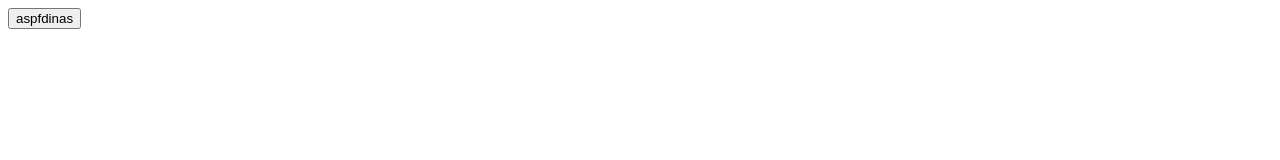
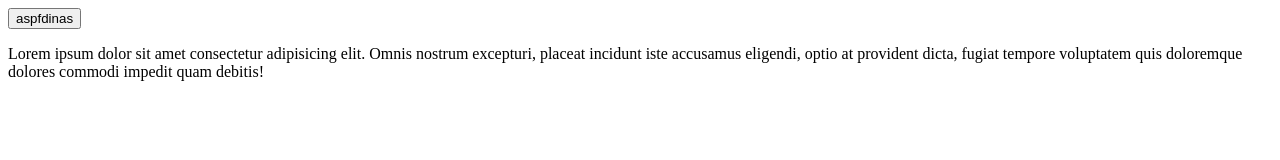
Before and after one commit to justyzas/full-stack-course, a plain HTML site: page index.html in a window 1280 px wide. Drawn offline with Linux system fonts and the light colour scheme.

Commit message:
naujas pakeitimas experimente

```diff
--- a/index.html
+++ b/index.html
@@ -10,5 +10,11 @@
 	</head>
 	<body>
 		<button>aspfdinas</button>
+		<p>
+			Lorem ipsum dolor sit amet consectetur adipisicing elit. Omnis nostrum
+			excepturi, placeat incidunt iste accusamus eligendi, optio at provident
+			dicta, fugiat tempore voluptatem quis doloremque dolores commodi impedit
+			quam debitis!
+		</p>
 	</body>
 </html>
```
